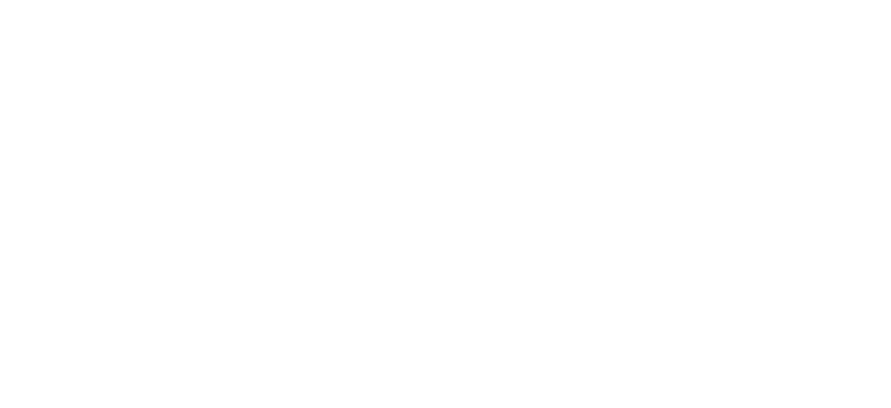
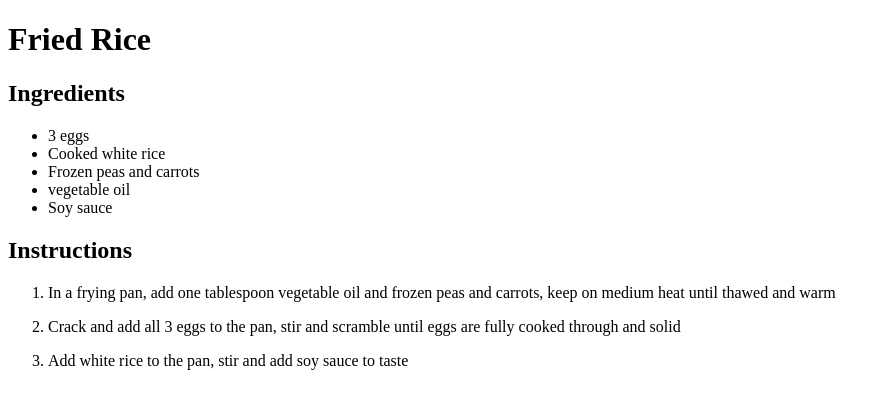
Before and after one commit to crpreble/odin-recipies, a plain HTML site: page recipies/fried-rice.html in a window 1280 px wide. Shown: the whole page, without its empty margins (0-891 px from the left). Drawn offline with Linux system fonts and the light colour scheme.

Commit message:
add ul for ingredients and ol for instructions

```diff
--- a/recipies/fried-rice.html
+++ b/recipies/fried-rice.html
@@ -6,6 +6,27 @@
     </head>
 
     <body>
+        <h1>Fried Rice</h1>
+        <h2>Ingredients</h2>
+        <ul>
+            <li>3 eggs</li>
+            <li>Cooked white rice</li>
+            <li>Frozen peas and carrots</li>
+            <li>vegetable oil</li>
+            <li>Soy sauce</li>
 
+        </ul>
+        <h2>Instructions</h2>
+        <ol>
+            <li>
+                <p>In a frying pan, add one tablespoon vegetable oil and frozen peas and carrots, keep on medium heat until thawed and warm</p>
+            </li>
+            <li>
+                <p>Crack and add all 3 eggs to the pan, stir and scramble until eggs are fully cooked through and solid</p>
+            </li>
+            <li>
+                <p>Add white rice to the pan, stir and add soy sauce to taste</p>
+            </li>
+        </ol>
     </body>
 </html>
```
